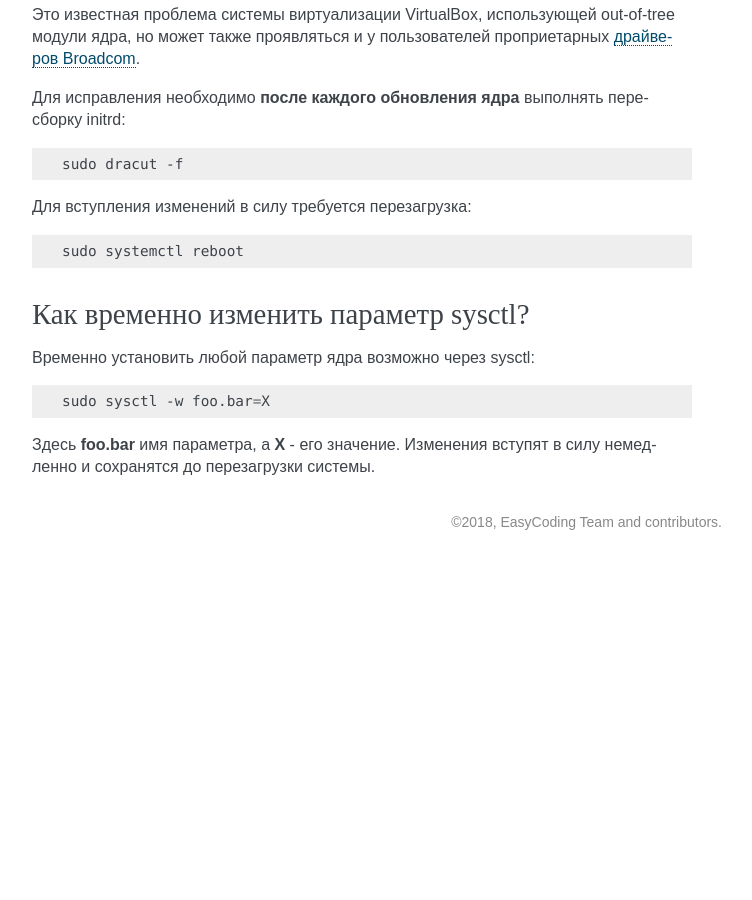
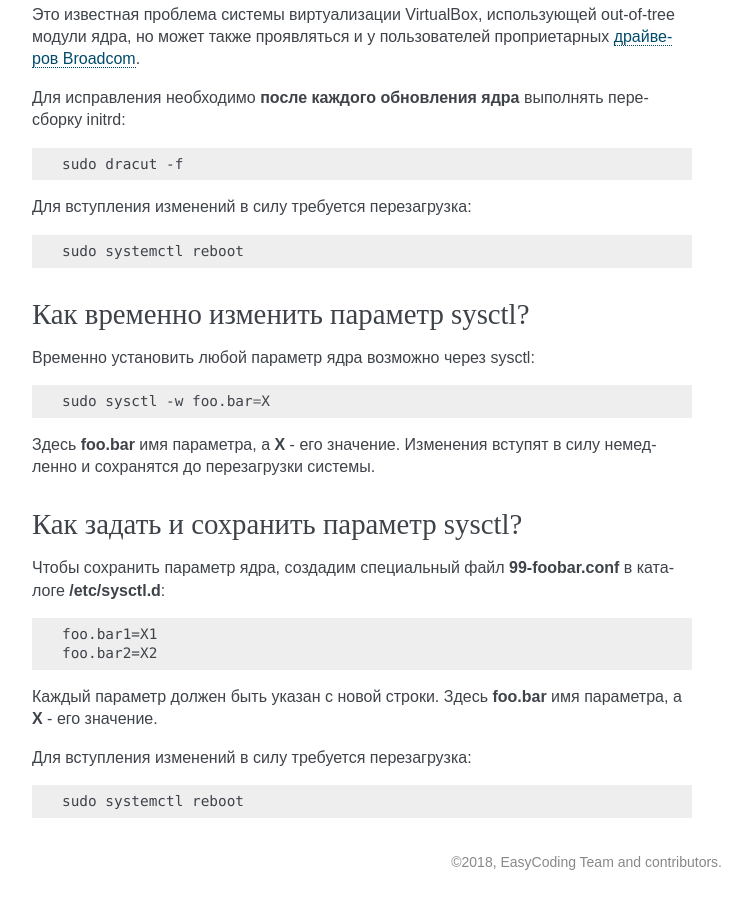
Before and after one commit to RussianFedora/FAQ, a Sphinx documentation site: the page built from source/using-system.rst, in a window 1280 px wide and 900 px high, scrolled down 15464 px. Shown: the whole window, without its empty margins (388-1140 px from the left). Built offline with Sphinx 7.4.7, drawn with Linux system fonts in a browser that asks for light colours; before the commit the page ends 16024 px from its top, so only the background shows below that.

Commit message:
Added question about permanent sysctl options.

```diff
--- a/source/using-system.rst
+++ b/source/using-system.rst
@@ -929,3 +929,24 @@
     sudo sysctl -w foo.bar=X
 
 Здесь **foo.bar** имя параметра, а **X** - его значение. Изменения вступят в силу немедленно и сохранятся до перезагрузки системы.
+
+.. index:: sysctl, kernel option
+.. _sysctl-permanent:
+
+Как задать и сохранить параметр sysctl?
+===========================================
+
+Чтобы сохранить параметр ядра, создадим специальный файл **99-foobar.conf** в каталоге **/etc/sysctl.d**:
+
+.. code-block:: text
+
+    foo.bar1=X1
+    foo.bar2=X2
+
+Каждый параметр должен быть указан с новой строки. Здесь **foo.bar** имя параметра, а **X** - его значение.
+
+Для вступления изменений в силу требуется перезагрузка:
+
+.. code-block:: bash
+
+    sudo systemctl reboot
```
